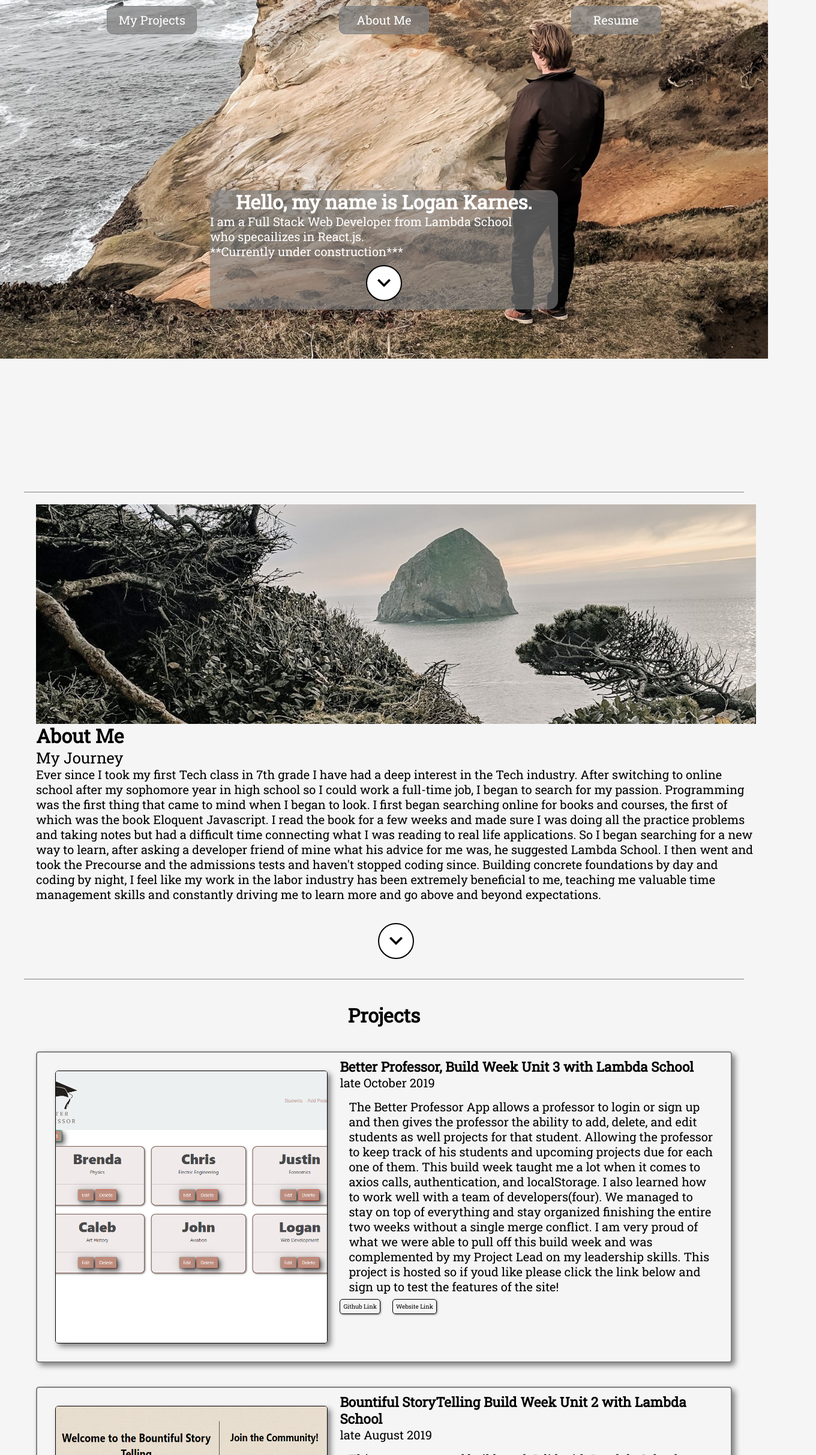
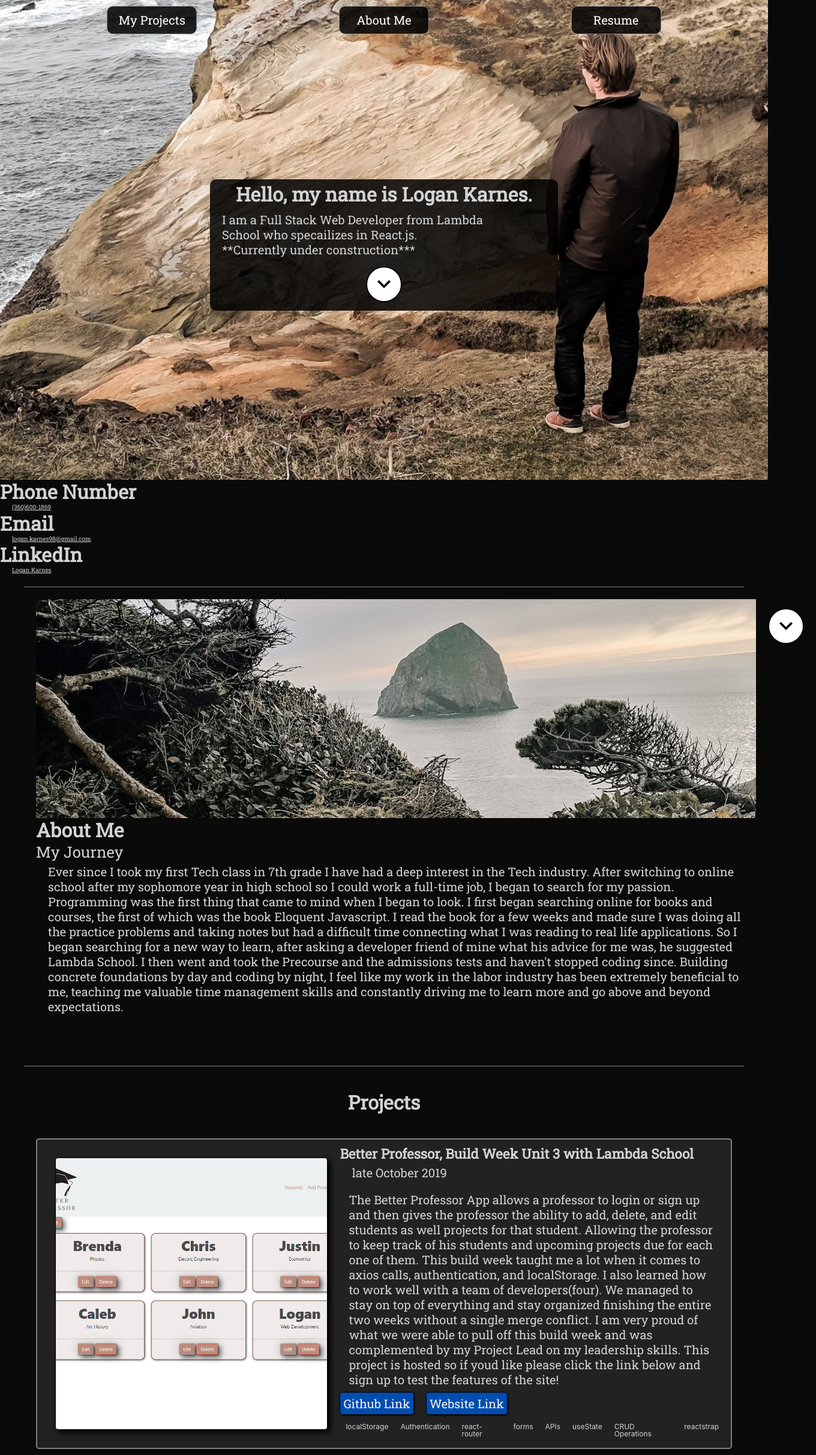
Before and after one commit to lkarnes/Portfolio, a React (Create React App) app: page /about in a window 1280 px wide. Shown: the top 2426 px of the page at 60% size, 1360 px wide, since content can reach past the window. Built offline with nearby package versions, Linux system fonts and the light colour scheme.

Commit message:
changed style to dark

```diff
--- a/src/App.js
+++ b/src/App.js
@@ -1,7 +1,7 @@
 import React from 'react';
 import projectsData from './data';
-import About from './components/About.js'
-
+import About from './components/About.js';
+import Contact from './components/Contact.js';
 import Header from './components/Header.js';
 import Projects from './components/Projects.js';
 
@@ -9,6 +9,7 @@ function App() {
   return (
     <div className="App">
       <Header/>
+      <Contact/>
       <About/>
       <Projects data={projectsData}/>
     </div>
--- /dev/null
+++ b/src/components/Contact.js
@@ -0,0 +1,13 @@
+import React from 'react';
+export default function Contact() {
+    return (
+        <div>
+            <h1>Phone Number</h1>
+            <a href="tel:13606001869">(360)600-1869</a>
+            <h1>Email</h1>
+            <a href="mailto:logan.karnes98@gmail.com">logan.karnes98@gmail.com</a>
+            <h1>LinkedIn</h1>
+            <a href="https://www.linkedin.com/in/logan-karnes-429979186/">Logan Karnes</a>
+        </div>
+    )
+}
--- a/src/components/Projects.js
+++ b/src/components/Projects.js
@@ -8,7 +8,7 @@ const projectsData = [
         title:'Better Professor, Build Week Unit 3 with Lambda School',
         date:'late October 2019',
         description: 'The Better Professor App allows a professor to login or sign up and then gives the professor the ability to add, delete, and edit students as well projects for that student. Allowing the professor to keep track of his students and upcoming projects due for each one of them. This build week taught me a lot when it comes to axios calls, authentication, and localStorage. I also learned how to work well with a team of developers(four). We managed to stay on top of everything and stay organized finishing the entire two weeks without a single merge conflict. I am very proud of what we were able to pull off this build week and was complemented by my Project Lead on my leadership skills. This project is hosted so if youd like please click the link below and sign up to test the features of the site!',
-        skills:  [],
+        skills:  ['localStorage', 'Authentication', 'react-router','forms', 'APIs', 'useState','CRUD Operations', 'reactstrap'],
         img: `${Better}`,
         githubLink: 'https://github.com/lkarnes/better-professor-app',
         siteLink: 'https://betterprofessor19.netlify.com'
@@ -16,15 +16,15 @@ const projectsData = [
     {
         title:'Bountiful StoryTelling Build Week Unit 2 with Lambda School',
         date:'late August 2019',
-        description: 'This was my second build week I did with Lambda School which me and my partner built using React.js. My teammate and I worked together with a back end developer to build a fully functional web page which allows users to sign up, share their story to others, view others stories and much more. I mostly focused on the sign up, country selector, routing, saving, editing, and user profile. This was my first project using React while working on a team and it taught me how to share ideas and work with others to make all the puzzle pieces go together. Although I didnt finish everything I wanted to due to the 2 week time restraint and my limited part-time school schedule I am happy we were able to show our fully functional project. <br/>*Please keep in mind that this project was not graded based on design and strictly on functionality*',
-        skills: ['react', 'react-router','forms', 'APIs', 'useState', 'useEffect', 'CSS' ],
+        description: 'This was my second build week I did with Lambda School which me and my partner built using React.js. My teammate and I worked together with a back end developer to build a fully functional web page which allows users to sign up, share their story to others, view others stories and much more. I mostly focused on the sign up, country selector, routing, saving, editing, and user profile. This was my first project using React while working on a team and it taught me how to share ideas and work with others to make all the puzzle pieces go together. Although I didnt finish everything I wanted to due to the 2 week time restraint and my limited part-time school schedule I am happy we were able to show our fully functional project.*Please keep in mind that this project was not graded based on design and strictly on functionality*',
+        skills: ['react', 'react-router','forms', 'APIs', 'useState', 'useEffect', 'CSS/LESS' ],
         img: `${Bountiful}`,
         githubLink: 'https://github.com/lkarnes/StoryTelling-Front-End'
     },
 
     {title:'t3', date:'', description: '', skills: [], img: '', link: ''},
-    {title:'t4', date:'', description: '',  skills: [],  img: '', link: ''},
-    {title:'t5', date:'', description: '',  skills: [], img: '', link: ''},
+    // {title:'t4', date:'', description: '',  skills: [],  img: '', link: ''},
+    // {title:'t5', date:'', description: '',  skills: [], img: '', link: ''},
     ]
     //{title:'', date:'', description: '', img: '', link: ''},
 
--- a/src/sass/about.scss
+++ b/src/sass/about.scss
@@ -1,5 +1,6 @@
 .about-box {
     width: 1200px;
+    height: 100vh;
     display: flex;
     flex-direction: column;
     flex-wrap: wrap;
--- a/src/sass/global.scss
+++ b/src/sass/global.scss
@@ -1,13 +1,14 @@
 * {
     box-sizing: border-box;
     margin: 0 auto;
-    background: whitesmoke;
+    color:lightgrey;
   }
   html {
     scroll-behavior: smooth;
   }
   body {
     font-size: 62.5%;
+    background: rgb(10, 10, 10);
   }
   p, h1, h2, h3, h4, h5, a {
     font-family: 'Roboto Slab', serif;
@@ -38,7 +39,8 @@
   }
   .arrow:hover {
     transition: 0.5s ease;
-    background: lightgray;
+    background: gray;
+    border: 2px solid white;
     box-shadow: 1px 1px 3px gray;
     padding: 0px;
   }
--- a/src/sass/header.scss
+++ b/src/sass/header.scss
@@ -1,26 +1,30 @@
 .header {
     background-image: url(../images/background.jpeg);
     background-repeat: no-repeat;
-    background-size: 100%;
+    -webkit-background-size: cover;
+    -moz-background-size: cover;
+    -o-background-size: cover;
+    background-size: cover;
     background-position: center;
     background-position-y: top;
     width: 100%;
     padding: 0 60px 20px 60px;
     margin: 0 auto;
-    height: 800px;
+    height: 100vh;
     color: white;
   }
   .heading {
     width: 50%;
     text-align: center;
     font-size: 15px;
-    background: rgba(128, 128, 128, 0.65);
-    border-radius: 15px;
-    margin: 250px auto 0;
+    background: rgba(0, 0, 0, 0.85);
+    border-radius: 10px;
+    margin: 20% auto 0;
   }
 
-.heading > h1, a {
+.heading > h1, a, p {
   background: none;
+  padding: 5px 20px;
 }
 
   .short-dis {
@@ -34,7 +38,7 @@
     color: white;
     text-decoration: none;
     text-align: center;
-    background: rgba(128, 128, 128, 0.75);
+    background: rgba(0, 0, 0, 0.85);
     border-radius: 10px;
     border: 1px solid gray;
     min-width: 150px;
--- a/src/sass/projects.scss
+++ b/src/sass/projects.scss
@@ -15,7 +15,7 @@
     border: 1px solid black;
     margin: 20px;
     border-radius: 5px;
-    box-shadow: 5px 5px 10px gray;
+    box-shadow: 5px 5px 10px black;
   }
   .content {
     width: 60%;
@@ -25,20 +25,23 @@
     width: 100%;
     padding: 10px;
     border: 2px solid gray;
+    background: rgb(34, 34, 34);
     border-radius: 5px;
     margin-top: 40px;
-    box-shadow: 5px 5px 10px gray;
   }
   .link-button {
     text-decoration: none;
-    color: black;
+    color: whitesmoke;
+    font-size: 20px;
+    background: rgb(0, 77, 177);
     padding: 5px;
     border: 1px solid black;
     border-radius: 5px;
     margin-right: 20px;
-    box-shadow: 1px 1px 3px gray;
+    box-shadow: 1px 1px 3px black;
   }
   .link-button:hover {
+    transition: .3s;
     background: gray;
     color: white;
     padding: 3px;
```
